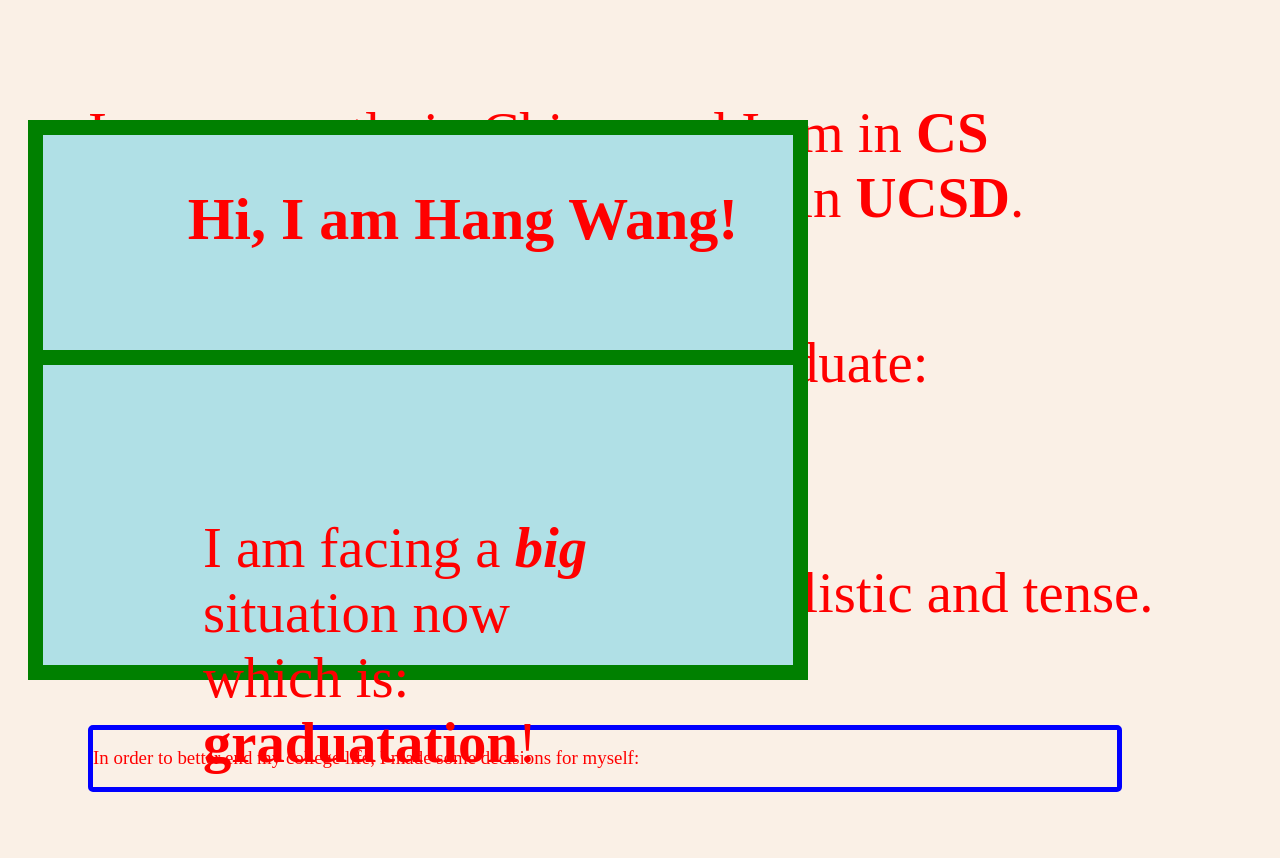
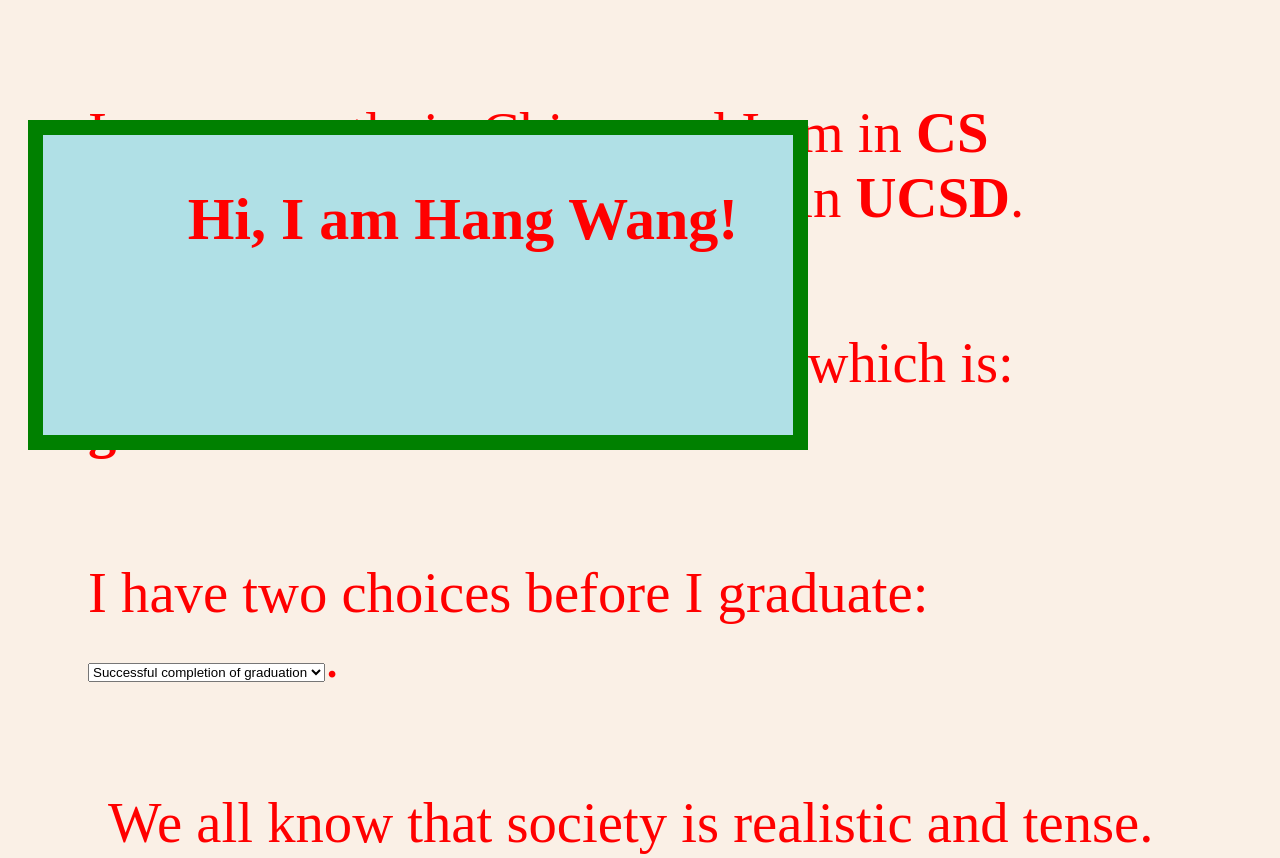
Before and after one commit to ericwang994/wi21-cse110-lab3, a plain HTML site: page index.html in a window 1280 px wide. Shown: the top 858 px of the page. Drawn offline with Linux system fonts and the light colour scheme; a web font is replaced by a local one.

Commit message:
Update mystyle.css

```diff
--- a/mystyle.css
+++ b/mystyle.css
@@ -33,7 +33,7 @@
   margin: auto;
 }
 
-div {
+div.ex1 {
   width: 300px;
   border: 15px solid green;
   padding: 50px;
```
